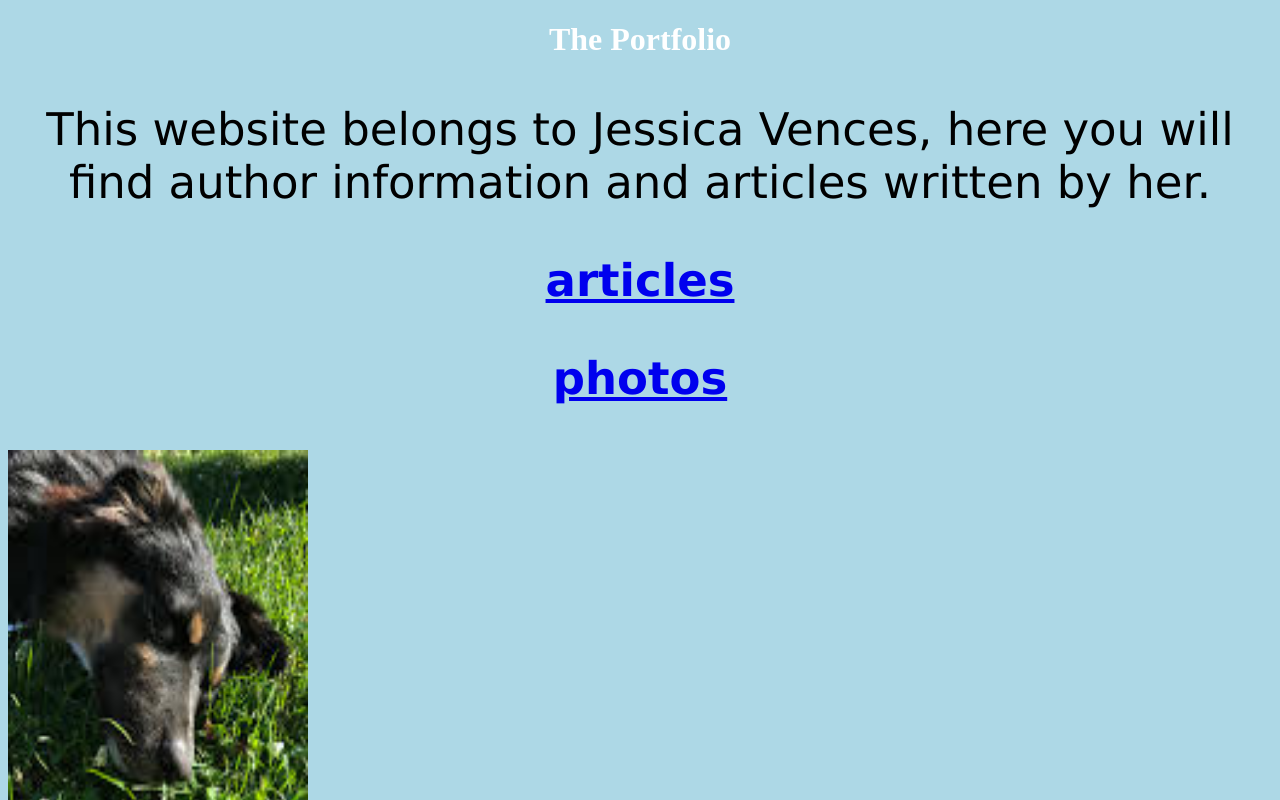
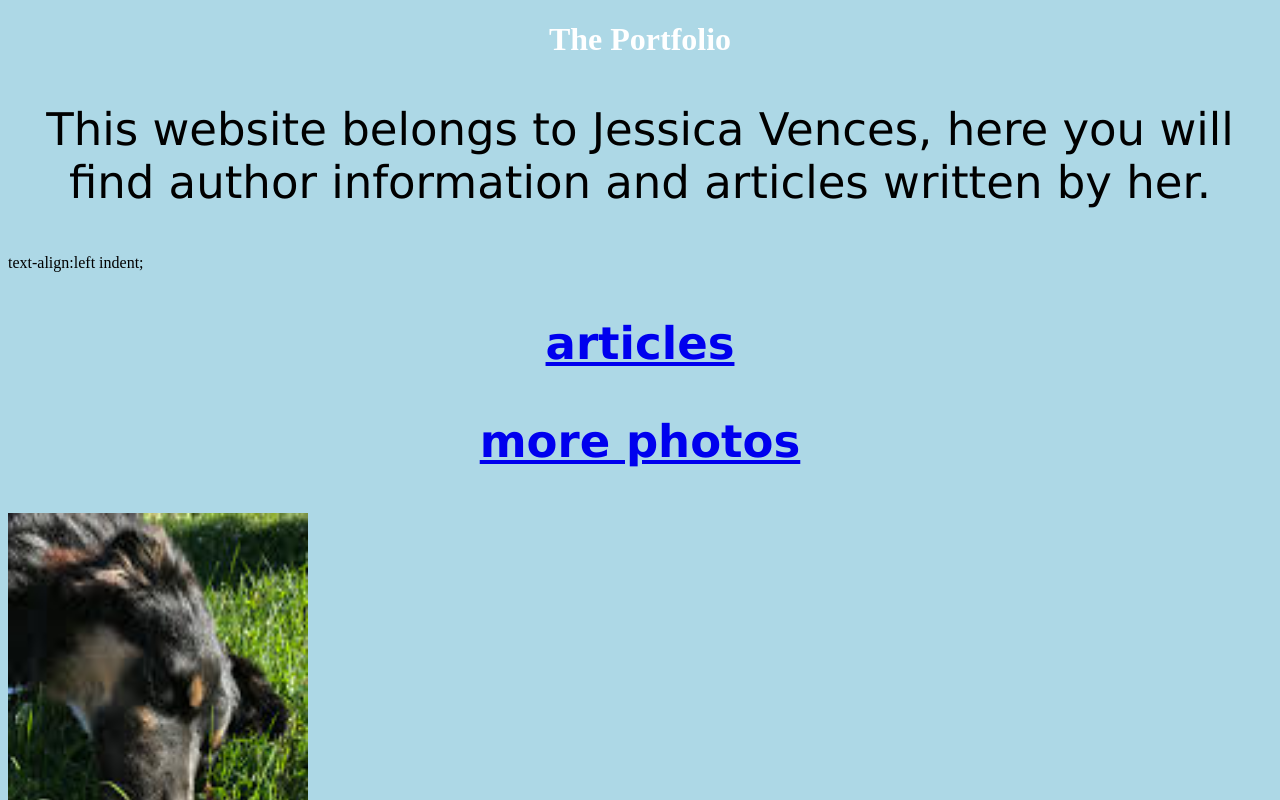
Before and after one commit to Jezzzae/Jezzzae.github.io, a plain HTML site: page index.html in a window 1280 px wide. Shown: the top 800 px of the page. Drawn offline with Linux system fonts and the light colour scheme.

Commit message:
Update index.html

```diff
--- a/index.html
+++ b/index.html
@@ -23,8 +23,9 @@ p {
 
 <h1>The Portfolio</h1>
 <p>This website belongs to Jessica Vences, here you will find author information and articles written by her.</p>
+    text-align:left indent;
 <p><b><a href="default.asp" target="_blank">articles</a></b></p>
-<p><b><a href="default.asp" target="_blank">photos</a><b></p>
+<p><b><a href="default.asp" target="_blank">more photos</a><b></p>
 
     <img src="GGGG/ROCKY.JPG" alt=ROCKY" width="300" height="500">
   </a>
```
